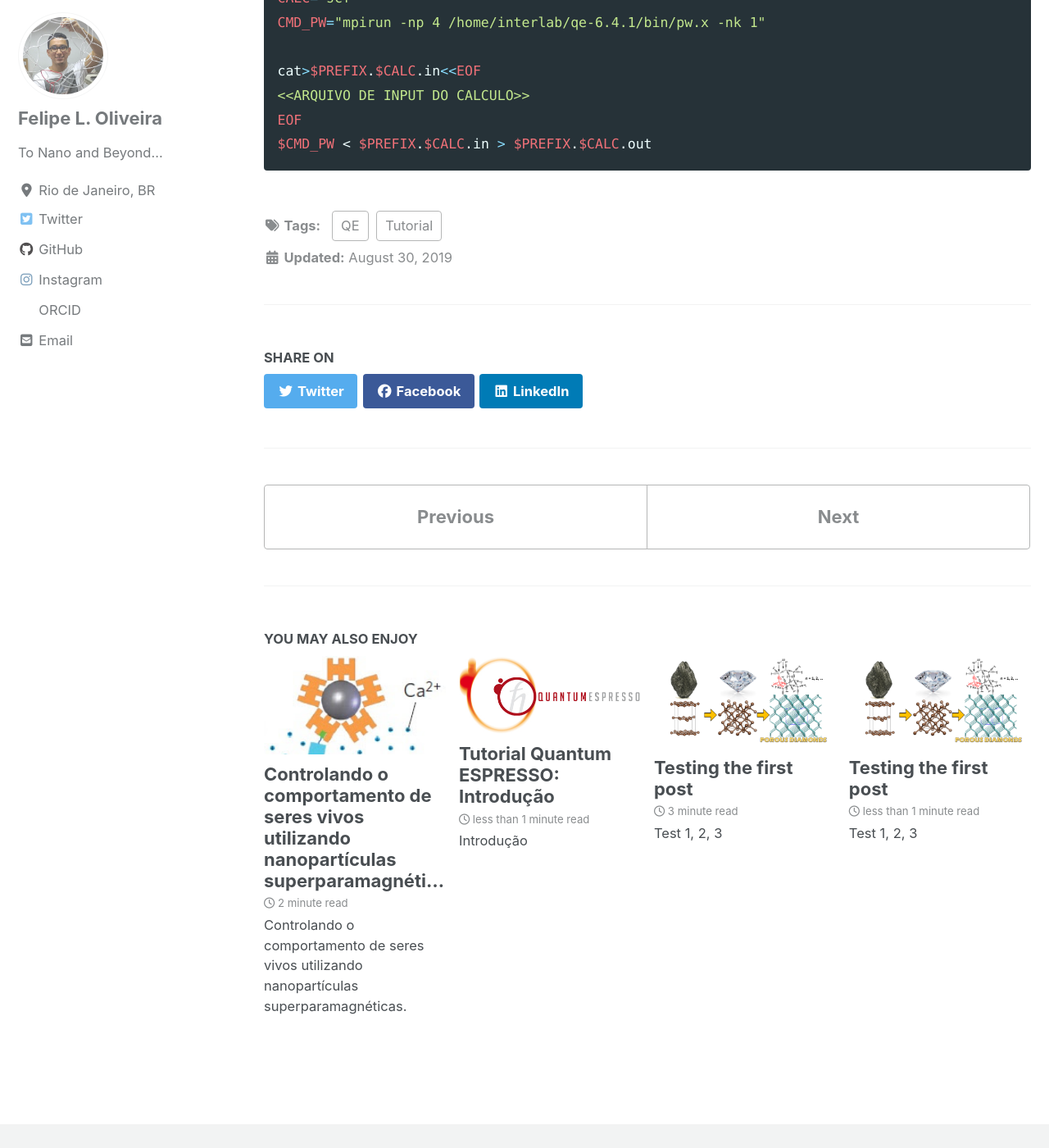
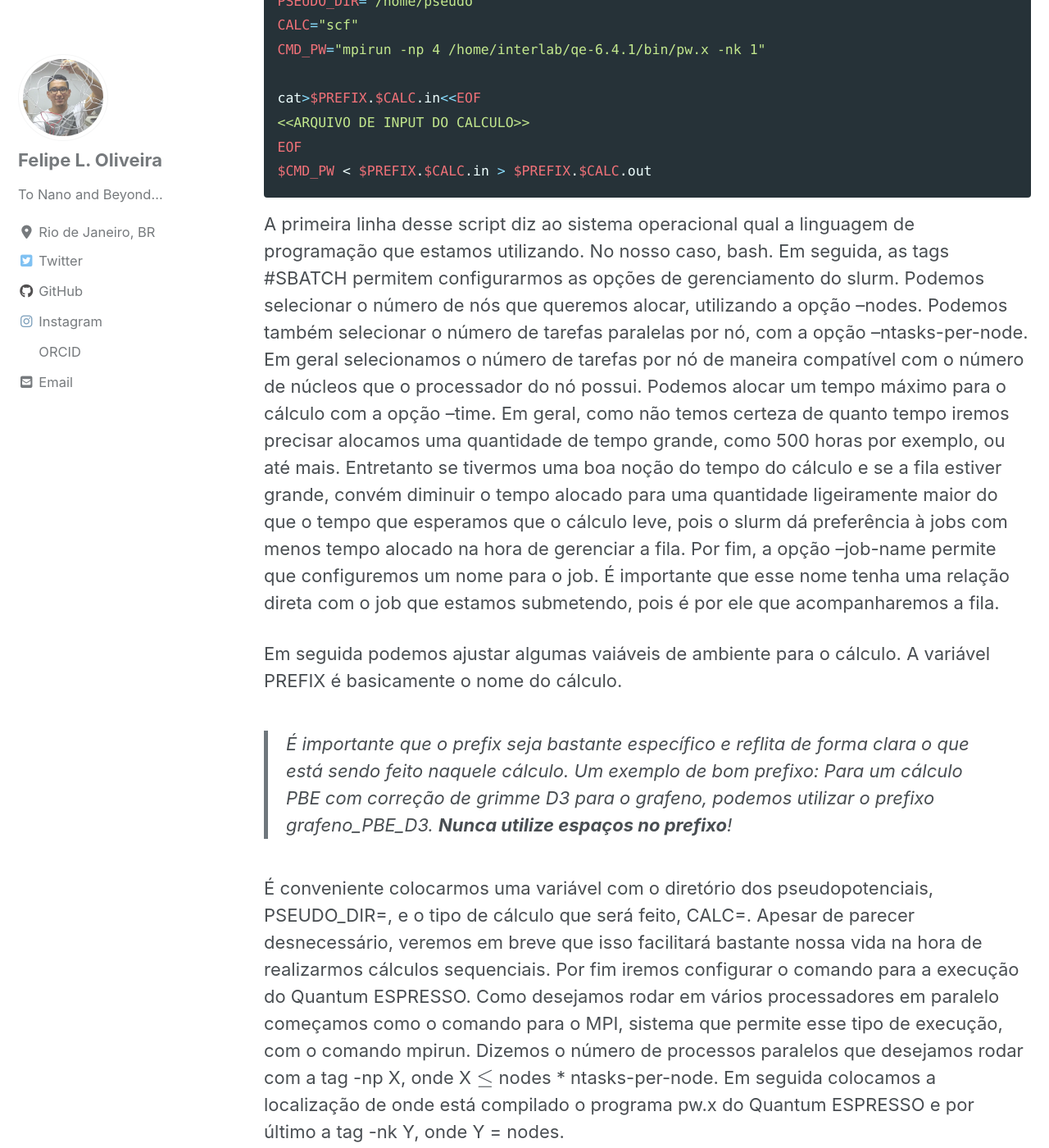
Before and after one commit to lipelopesoliveira/lipelopesoliveira.github.io, a Jekyll site: the page built from _posts/Tutorial_QE/2019-08-30-1.md, in a window 1280 px wide and 1400 px high, scrolled down 1339 px. Shown: the whole window at 82% size. Built offline with Jekyll 4.4.1, drawn with Linux system fonts in a browser that asks for light colours; cached includes are drawn as plain includes; nearby versions of some CDN libraries; formulas are drawn with MathJax 3; some of the changed text lies outside the part shown.

Commit message:
Update 2019-08-30-1.md

````diff
--- a/_posts/Tutorial_QE/2019-08-30-1.md
+++ b/_posts/Tutorial_QE/2019-08-30-1.md
@@ -37,3 +37,13 @@ cat>$PREFIX.$CALC.in<<EOF
 EOF
 $CMD_PW < $PREFIX.$CALC.in > $PREFIX.$CALC.out
 ```
+
+A primeira linha desse script diz ao sistema operacional qual a linguagem de programação que estamos utilizando. No nosso caso, bash. Em seguida, as tags #SBATCH permitem configurarmos as opções de gerenciamento do slurm. Podemos selecionar o número de nós que queremos alocar, utilizando a opção --nodes. Podemos também selecionar o número de tarefas paralelas por nó, com a opção --ntasks-per-node. Em geral selecionamos o número de tarefas por nó de maneira compatível com o número de núcleos que o processador do nó possui. Podemos alocar um tempo máximo para o cálculo com a opção --time. Em geral, como não temos certeza de quanto tempo iremos precisar alocamos uma quantidade de tempo grande, como 500 horas por exemplo, ou até mais. Entretanto se tivermos uma boa noção do tempo do cálculo e se a fila estiver grande, convém diminuir o tempo alocado para uma quantidade ligeiramente maior do que o tempo que esperamos que o cálculo leve, pois o slurm dá preferência à jobs com menos tempo alocado na hora de gerenciar a fila. Por fim, a opção --job-name permite que configuremos um nome para o job. É importante que esse nome tenha uma relação direta com o job que estamos submetendo, pois é por ele que acompanharemos a fila.
+
+Em seguida podemos ajustar algumas vaiáveis de ambiente para o cálculo. A variável PREFIX é basicamente o nome do cálculo.
+
+>  É importante que o prefix seja bastante específico e reflita de forma clara o que está sendo feito naquele cálculo. Um exemplo de bom prefixo: Para um cálculo PBE com correção de grimme D3 para o grafeno, podemos utilizar o prefixo *grafeno\_PBE\_D3*. **Nunca utilize espaços no prefixo**!
+
+É conveniente colocarmos uma variável com o diretório dos pseudopotenciais, PSEUDO_DIR=, e o tipo de cálculo que será feito, CALC=. Apesar de parecer desnecessário, veremos em breve que isso facilitará bastante nossa vida na hora de realizarmos cálculos sequenciais. Por fim iremos configurar o comando para a execução do Quantum ESPRESSO. Como desejamos rodar em vários processadores em paralelo começamos como o comando para o MPI, sistema que permite esse tipo de execução, com o comando mpirun. Dizemos o número de processos paralelos que desejamos rodar com a tag -np X, onde X $$\leq$$ nodes * ntasks-per-node. Em seguida colocamos a localização de onde está compilado o programa pw.x do Quantum ESPRESSO e por último a tag -nk Y, onde Y = nodes.
+
+O comando cat> inicia a criação do arquivo com o nome $PREFIX.$CALC.in e (<<) é o comando para informar que o nome do arquivo acabou. As tags EOF indicam o início e o fim do arquivo de input. Por fim, temos o comando para a execução do pw.x, $CMD_PW, que recebe como input (<) o arquivo $PREFIX.$CALC.in e irá gerar como output (>) o arquivo $PREFIX.$CALC.out.
````
Also changed, not shown: other parts of _posts/Tutorial_QE/2019-08-30-1.md (+1 -1 lines).
